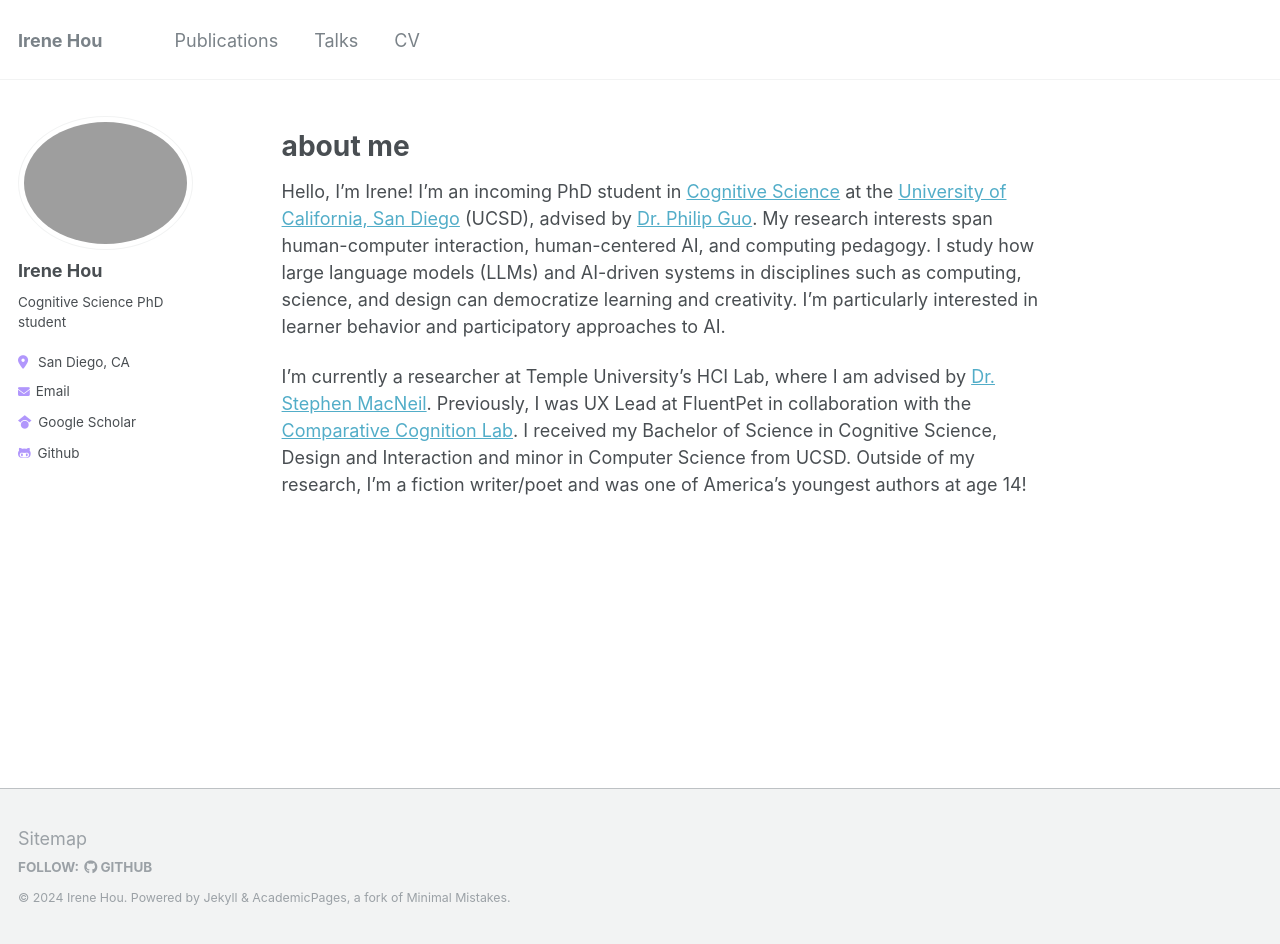
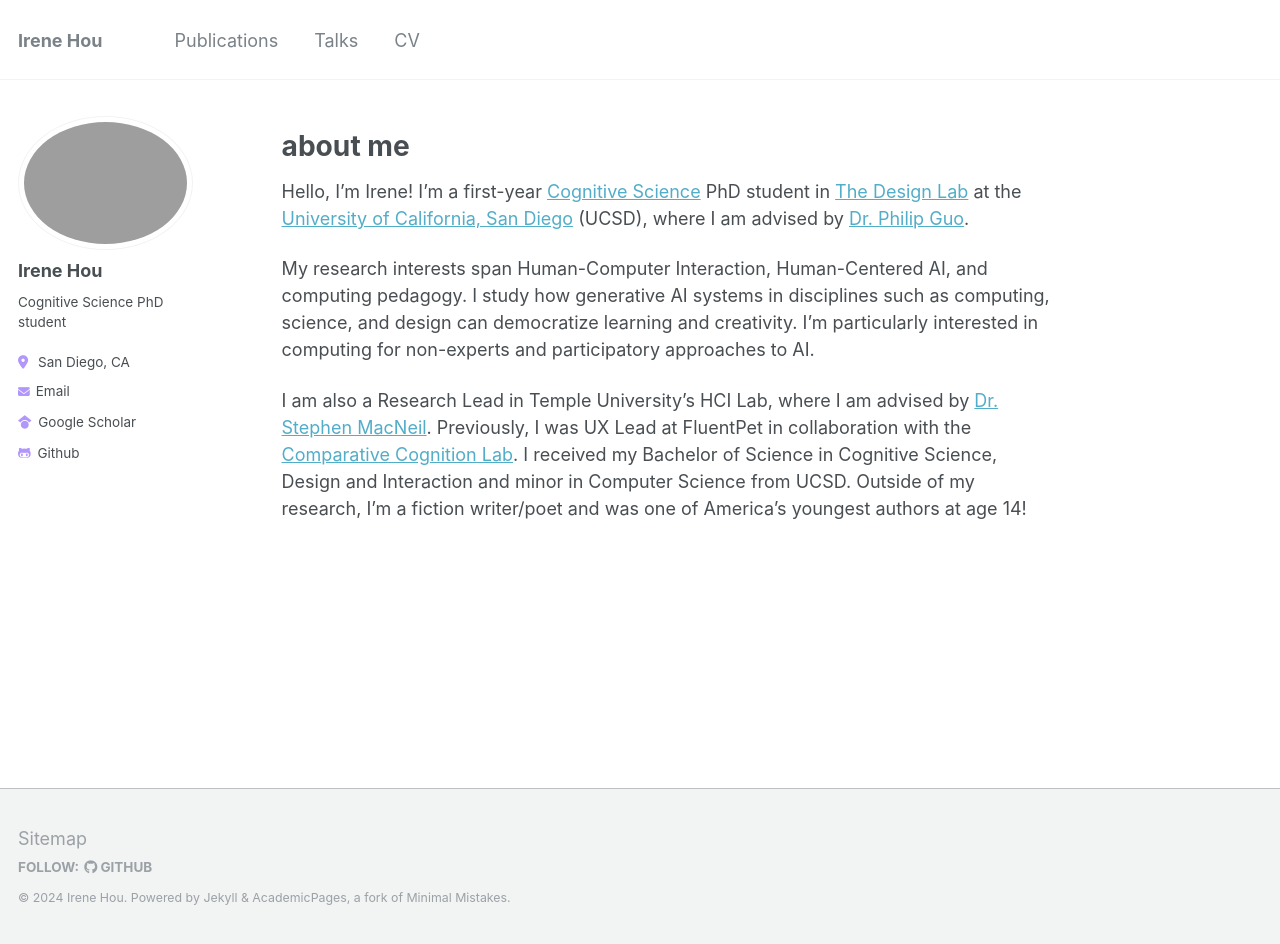
Before and after one commit to houirene/houirene.github.io, a Jekyll site: the page built from _pages/about.md, in a window 1280 px wide and 944 px high. Built offline with Jekyll 4.4.1, drawn with Linux system fonts in a browser that asks for light colours.

Commit message:
updated about me and cv

```diff
--- a/_pages/about.md
+++ b/_pages/about.md
@@ -10,6 +10,8 @@ redirect_from:
 about me
 ======
 
-Hello, I'm Irene! I'm an incoming PhD student in [Cognitive Science](https://cogsci.ucsd.edu) at the [University of California, San Diego](https://ucsd.edu) (UCSD), advised by [Dr. Philip Guo](https://pg.ucsd.edu). My research interests span human-computer interaction, human-centered AI, and computing pedagogy. I study how large language models (LLMs) and AI-driven systems in disciplines such as computing, science, and design can democratize learning and creativity. I'm particularly interested in learner behavior and participatory approaches to AI.
+Hello, I'm Irene! I'm a first-year [Cognitive Science](https://cogsci.ucsd.edu) PhD student in [The Design Lab](https://designlab.ucsd.edu) at the [University of California, San Diego](https://ucsd.edu) (UCSD), where I am advised by [Dr. Philip Guo](https://pg.ucsd.edu).
 
-I'm currently a researcher at Temple University's HCI Lab, where I am advised by [Dr. Stephen MacNeil](https://stevemacn.github.io). Previously, I was UX Lead at FluentPet in collaboration with the [Comparative Cognition Lab](https://cclab.ucsd.edu). I received my Bachelor of Science in Cognitive Science, Design and Interaction and minor in Computer Science from UCSD. Outside of my research, I'm a fiction writer/poet and was one of America's youngest authors at age 14!
+My research interests span Human-Computer Interaction, Human-Centered AI, and computing pedagogy. I study how generative AI systems in disciplines such as computing, science, and design can democratize learning and creativity. I'm particularly interested in computing for non-experts and participatory approaches to AI.
+
+I am also a Research Lead in Temple University's HCI Lab, where I am advised by [Dr. Stephen MacNeil](https://stevemacn.github.io). Previously, I was UX Lead at FluentPet in collaboration with the [Comparative Cognition Lab](https://cclab.ucsd.edu). I received my Bachelor of Science in Cognitive Science, Design and Interaction and minor in Computer Science from UCSD. Outside of my research, I'm a fiction writer/poet and was one of America's youngest authors at age 14!
```
